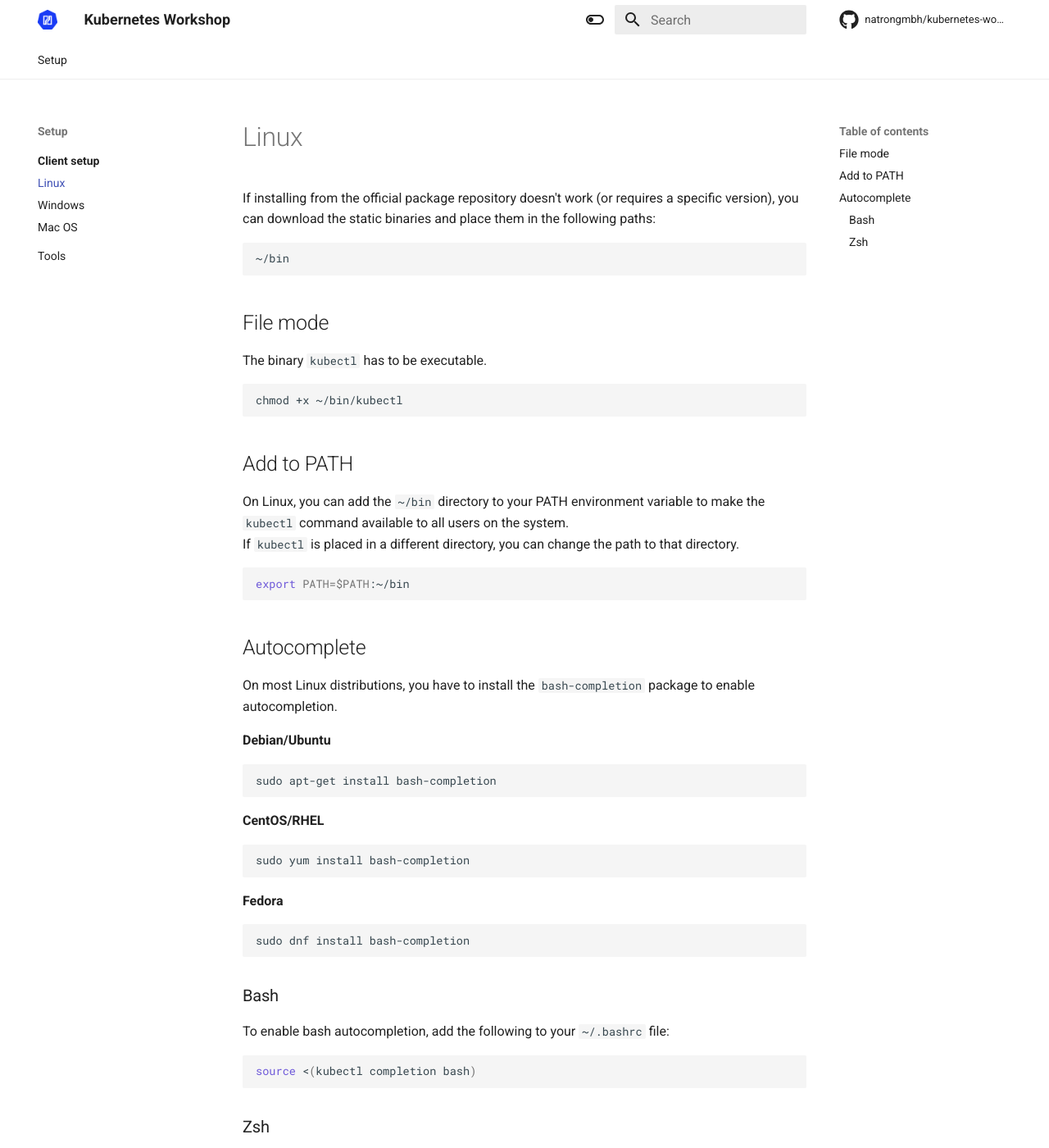
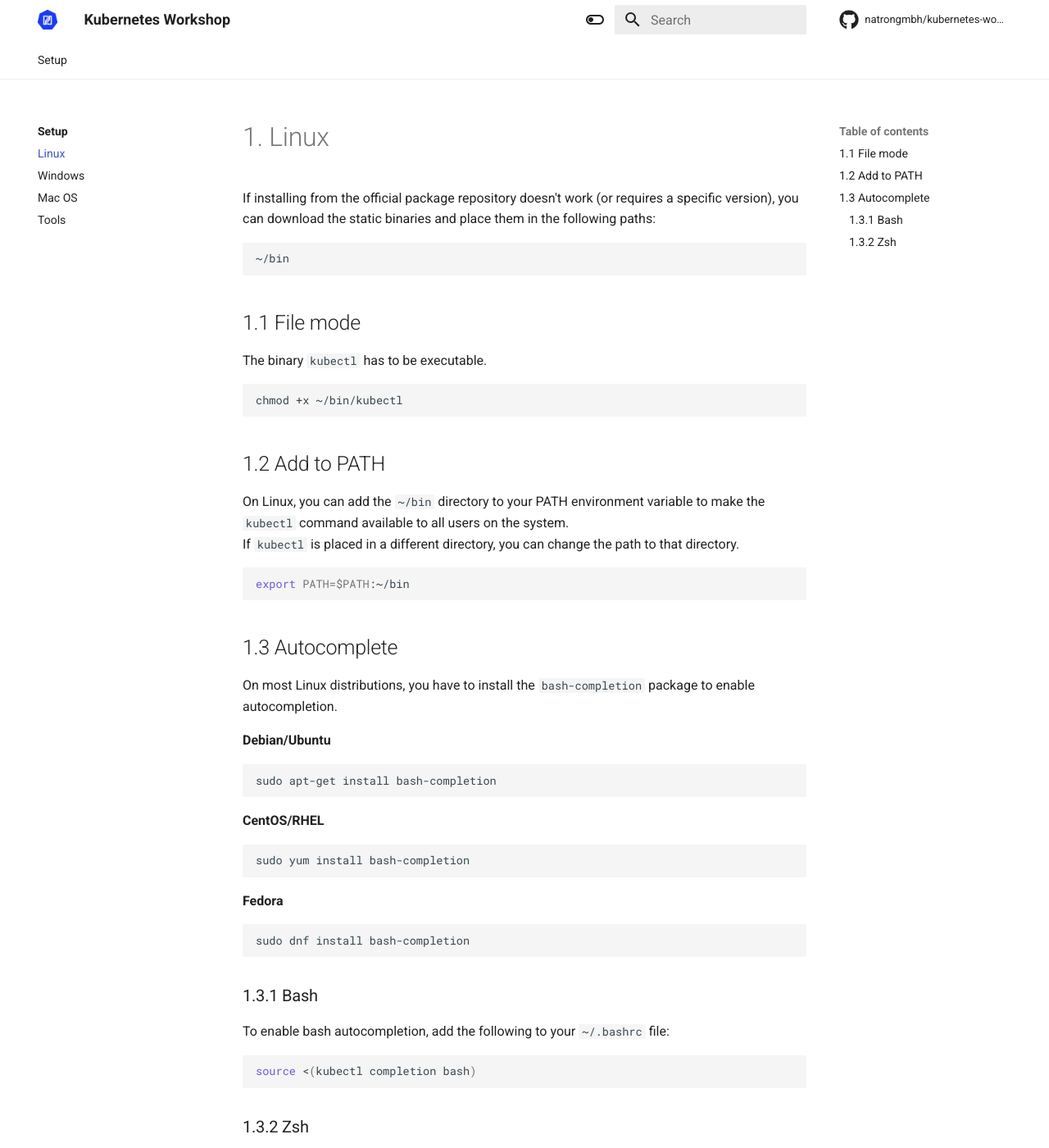
Before and after one commit to natrontech/kubernetes-workshop-golog, an MkDocs documentation site: the page built from docs/setup/linux.md, in a window 1280 px wide and 1400 px high. Shown: the whole window at 82% size. Built offline with MkDocs 1.6.1 and Material for MkDocs 9.7.7, drawn with Linux system fonts in a browser that asks for light colours; comment, search, counter and statistics services are not loaded.

Commit message:
feat: add heading numbering
Signed-off-by: Jan Lauber <jan.lauber@protonmail.ch>

````diff
--- a/docs/setup/linux.md
+++ b/docs/setup/linux.md
@@ -1,18 +1,18 @@
-# Linux
+# 1. Linux
 If installing from the official package repository doesn't work (or requires a specific version), you can download the static binaries and place them in the following paths:
 
 ```bash
 ~/bin
 ```
 
-## File mode
+## 1.1 File mode
 The binary `kubectl` has to be executable.
 
 ```bash
 chmod +x ~/bin/kubectl
 ```
 
-## Add to PATH
+## 1.2 Add to PATH
 On Linux, you can add the `~/bin` directory to your PATH environment variable to make the `kubectl` command available to all users on the system.
 If `kubectl` is placed in a different directory, you can change the path to that directory.
 
@@ -20,7 +20,7 @@ If `kubectl` is placed in a different directory, you can change the path to that
 export PATH=$PATH:~/bin
 ```
 
-## Autocomplete
+## 1.3 Autocomplete
 
 On most Linux distributions, you have to install the `bash-completion` package to enable autocompletion.
 
@@ -42,14 +42,14 @@ sudo yum install bash-completion
 sudo dnf install bash-completion
 ```
 
-### Bash
+### 1.3.1 Bash
 To enable bash autocompletion, add the following to your `~/.bashrc` file:
 
 ```bash
 source <(kubectl completion bash)
 ```
 
-### Zsh
+### 1.3.2 Zsh
 To enable zsh autocompletion, add the following to your `~/.zshrc` file:
 
 ```bash
--- a/mkdocs.yaml
+++ b/mkdocs.yaml
@@ -65,11 +65,10 @@ extra:
 # Page tree
 nav:
   - Setup:
-    - Client setup:
-      - Index: setup/index.md
-      - Linux: setup/linux.md
-      - Windows: setup/windows.md
-      - Mac OS: setup/macos.md
+    - _index: setup/index.md
+    - Linux: setup/linux.md
+    - Windows: setup/windows.md
+    - Mac OS: setup/macos.md
     - Tools: setup/tools.md
   # - Materials:
   # - Labs:
````
